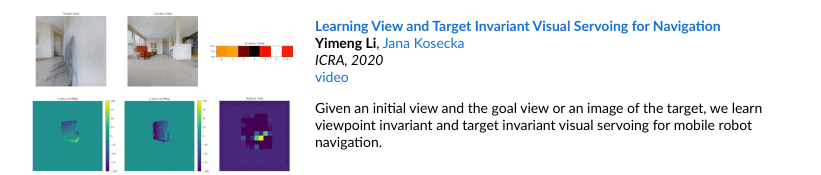
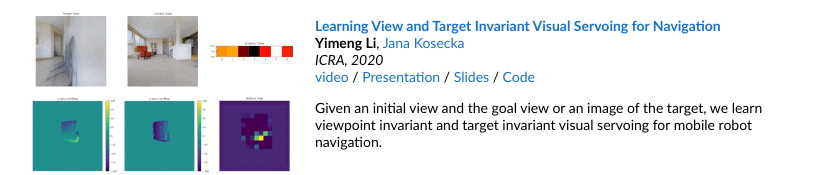
Before and after one commit to yimengli46/yimengli46.github.io, a plain HTML site: page index.html in a window 1280 px wide. Shown: the part 557-732 px from the top of the page, without its empty margins (225-1046 px from the left). Drawn offline with Linux system fonts and the light colour scheme.

Commit message:
updated icra2020 material

```diff
--- a/index.html
+++ b/index.html
@@ -86,7 +86,10 @@
               <br>
               <em>ICRA, 2020</em>
               <br>
-              <a href="https://drive.google.com/file/d/1WWf31ZPRos-1GykquCzdcVIV9Zd3NAhg/view?usp=sharing">video</a>
+              <a href="https://drive.google.com/file/d/1WWf31ZPRos-1GykquCzdcVIV9Zd3NAhg/view?usp=sharing">video</a> /
+              <a href="https://drive.google.com/file/d/1FK-sAmUj-1u_STrZigsVqJGWG59rf7HK/view?usp=sharing">Presentation</a> /
+              <a href="https://drive.google.com/file/d/1KlNa1M6XTyqa3gFhxsNU0u6Q3jA3_jTw/view?usp=sharing">Slides</a> /
+              <a href="https://github.com/yimengli46/Target-Invariant-Visual-Servoing-for-Navigation">Code</a>
               <p></p>
               <p>Given an initial view and the goal view or an image of the target, we learn viewpoint invariant and target invariant visual servoing for mobile robot navigation.</p>
             </td>
```
Also changed, not shown: 5 other files.
